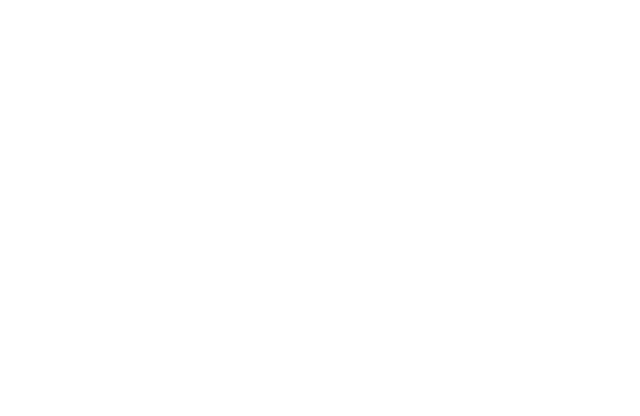
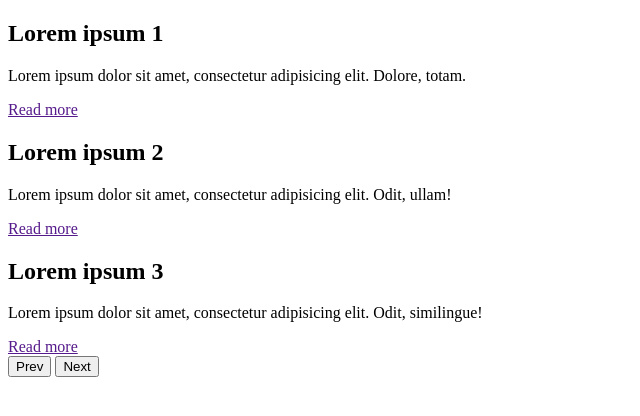
Before and after one commit to Marcin32167/slider, a plain HTML site: page index.html in a window 1280 px wide. Shown: the whole page, without its empty margins (0-640 px from the left). Drawn offline with Linux system fonts and the light colour scheme.

Commit message:
html structure for slider component with BEM methodology

```diff
--- a/index.html
+++ b/index.html
@@ -10,7 +10,28 @@
 </head>
 <body>
 
-
+<section class="slider">
+    <div class="slider__slides"></div>
+        <div class="slider__slide">
+            <h2 class="slider__hdl">Lorem ipsum 1</h2>
+            <p class="slider__lead">Lorem ipsum dolor sit amet, consectetur adipisicing elit. Dolore, totam.</p>
+            <a href="" class="slider__link">Read more</a>
+        </div>
+        <div class="slider__slide">
+            <h2 class="slider__hdl">Lorem ipsum 2</h2>
+            <p class="slider__lead">Lorem ipsum dolor sit amet, consectetur adipisicing elit. Odit, ullam!</p>
+            <a href="" class="slider__link">Read more</a>
+        </div>
+        <div class="slider__slide">
+            <h2 class="slider__hdl">Lorem ipsum 3</h2>
+            <p class="slider__lead">Lorem ipsum dolor sit amet, consectetur adipisicing elit. Odit, similingue!</p>
+            <a href="" class="slider__link">Read more</a>
+        </div>
+    <nav class="slider__nav">
+        <button class="slider__btn">Prev</button>
+        <button class="slider__btn">Next</button>
+    </nav>
+</section>
 
 </body>
 </html>
```
